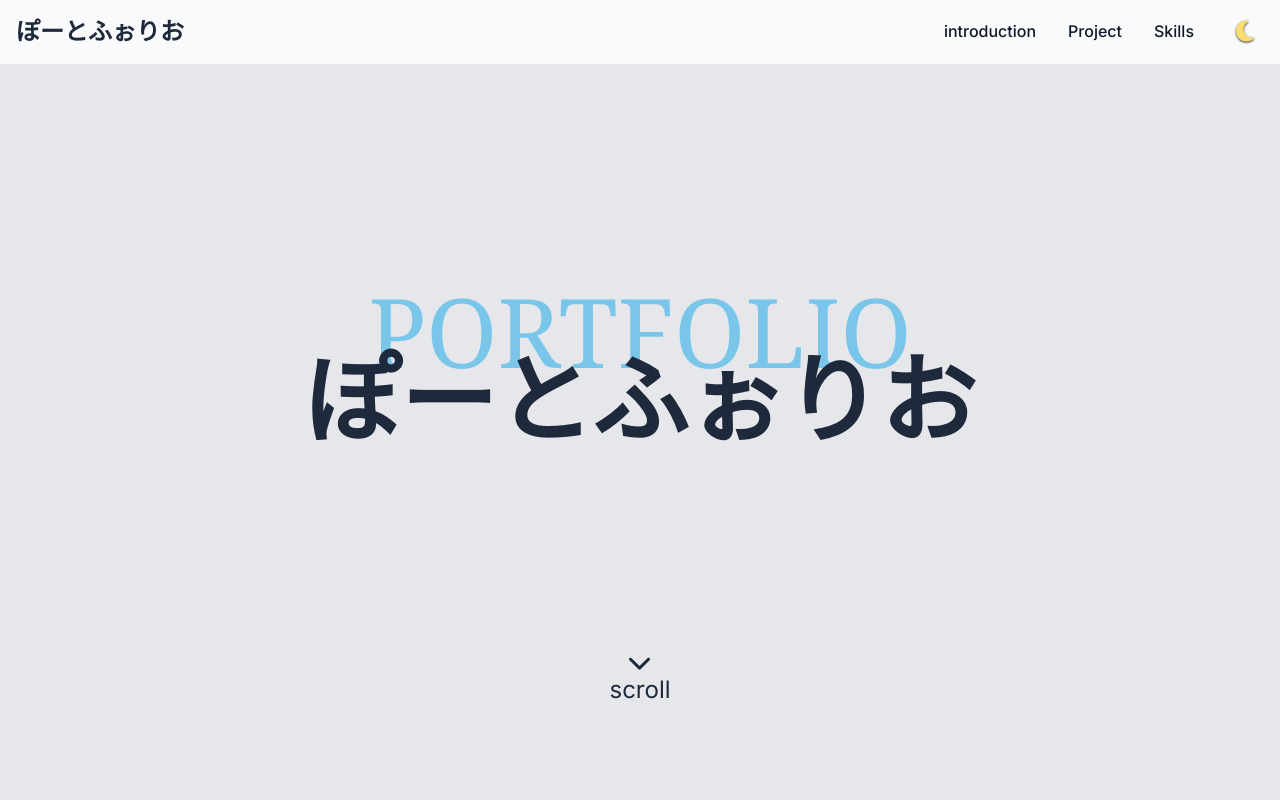
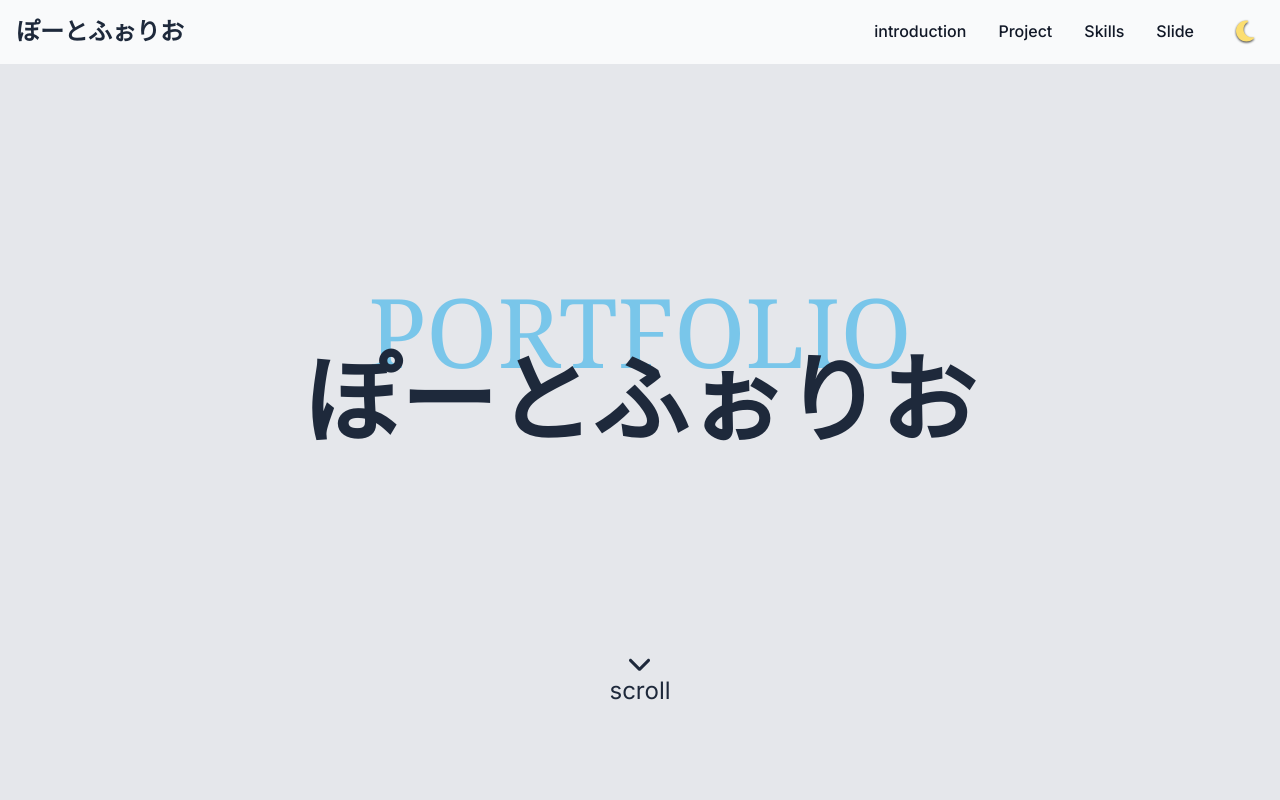
Before and after one commit to various3211workd/learn_portfolio, a Next.js app: page / in a window 1280 px wide. Shown: the top 800 px of the page. Built offline with nearby package versions, Linux system fonts and the light colour scheme.

Commit message:
[Add] slide section -> header

```diff
--- a/src/components/header.tsx
+++ b/src/components/header.tsx
@@ -53,6 +53,14 @@ const Header = () => {
               </a>
             </li>
             <li>
+              <a
+                href="#slide"
+                className="block py-2 px-3 md:p-0 text-gray-900 rounded hover:bg-gray-100 md:hover:bg-transparent md:border-0 md:hover:text-blue-700 dark:text-white md:dark:hover:text-blue-500 dark:hover:bg-gray-700 dark:hover:text-white md:dark:hover:bg-transparent"
+              >
+                Slide
+              </a>
+            </li>
+            <li>
               <DarkModeButton />
             </li>
           </ul>
--- a/src/components/slide.tsx
+++ b/src/components/slide.tsx
@@ -1,5 +1,11 @@
 const Slide = () => {
-  return <section id="mynameis"></section>;
+  return (
+    <section id="slide">
+      <div className="text-center pt-20">
+        <p>test</p>
+      </div>
+    </section>
+  );
 };
 
 export default Slide;
```
